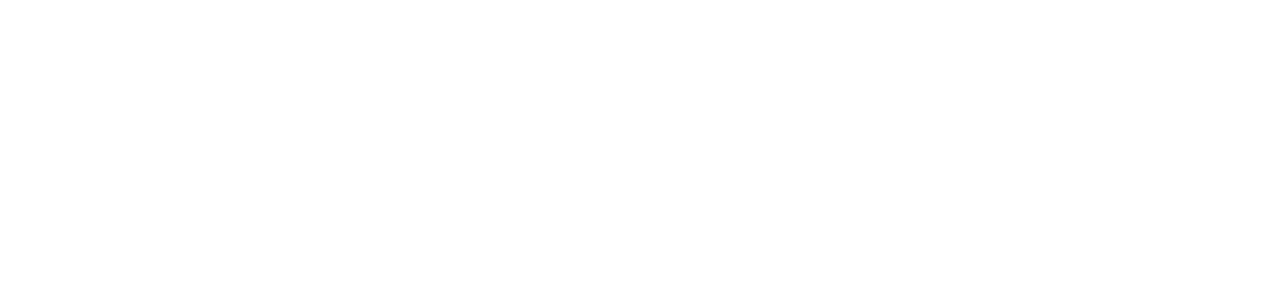
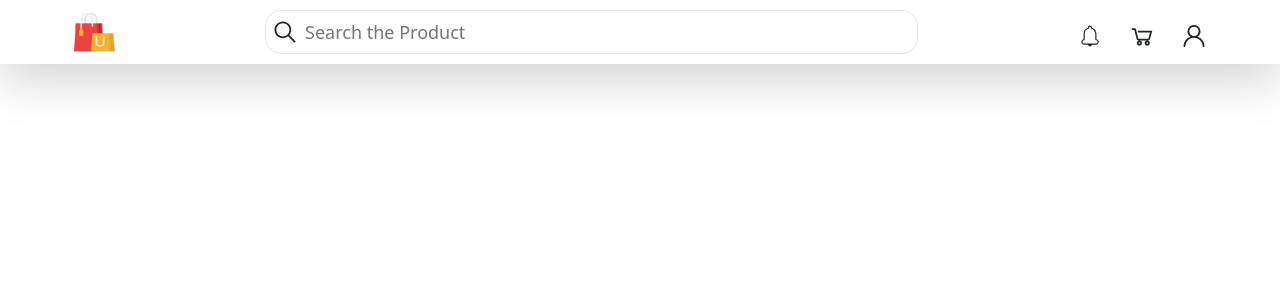
Before and after one commit to shoaiib32/ShopSphere, a React (Vite) app: page / in a window 1280 px wide. Shown: the top 300 px of the page. Built offline with nearby package versions, Linux system fonts and the light colour scheme.

Commit message:
navbar completed

```diff
--- a/src/App.jsx
+++ b/src/App.jsx
@@ -1,9 +1,10 @@
 import React from 'react'
+import Navbar from './Navbar'
 
 const App = () => {
   return (
     <div>
-
+      <Navbar/>
     </div>
   )
 }
--- /dev/null
+++ b/src/Navbar.jsx
@@ -0,0 +1,50 @@
+import React from "react";
+import { IoIosSearch } from "react-icons/io";
+import { CiBellOn } from "react-icons/ci";
+import { LiaShoppingCartSolid } from "react-icons/lia";
+import { GoPerson } from "react-icons/go";
+import { HiOutlineMenuAlt2 } from "react-icons/hi";
+
+const Navbar = () => {
+  return (
+    <>
+      <header className="navbar container-fluid  bg-white  navbar-expand  shadow-lg  bg-white  ">
+       <div className="container-fluid  mx-sm-3 mx-lg-5 row justify-content-between align-center ">
+       <div className="col-3 col-sm-2 d-flex align-items-center gap-3">
+       <div className="hamburger">
+       <HiOutlineMenuAlt2 />
+       </div>
+          <img src="logo.png" alt="" className="logo" />
+        </div>
+
+
+        <div className="input d-flex col-6 col-sm-7 ">
+          <div className="icon rounded-start-4">
+          <IoIosSearch  className="search"/>
+          </div>
+          <input type="text"placeholder="Search the Product"className=" rounded-end-4 w-100 w-sm-50 w-lg-25"/>
+        </div>
+
+
+
+        <div className="right-container col-3 col-sm-3 mr-md-4 ">
+       <div className="d-flex justify-content-end  gap-md-4 gap-2 ">
+       <span>
+            <CiBellOn />
+          </span>
+          <span>
+            <LiaShoppingCartSolid />
+          </span>
+          <span>
+            <GoPerson />
+          </span>
+
+       </div>
+        </div>
+       </div>
+      </header>
+    </>
+  );
+};
+
+export default Navbar;
--- a/src/index.css
+++ b/src/index.css
@@ -0,0 +1,47 @@
+.navbar {
+  height: 64px;
+}
+
+
+.logo {
+  width: 45px;
+}
+
+.hamburger{
+font-size: 24px;
+display: none;
+}
+
+.right-container span{
+font-size: 28px;
+}
+
+
+.input input{
+height: 44px;
+border: none;
+outline: none;
+}
+
+.input input {
+  border: 1px solid #E5E7EB;
+  border-left: none;
+  font-size: 18px;
+  color: #9CA3AF;
+}
+
+.input
+
+.search {
+  font-size: 28px;
+}
+
+.icon {
+  border: 1px solid #E5E7EB;
+  border-right:none ;
+  height: 44px;
+  width: 40px;
+  display: flex;
+  justify-content: center;
+  align-items: center;
+}
--- a/src/main.jsx
+++ b/src/main.jsx
@@ -1,9 +1,10 @@
 import { StrictMode } from 'react'
 import { createRoot } from 'react-dom/client'
 import App from './App.jsx'
+import "bootstrap/dist/css/bootstrap.min.css"
 import './index.css'
 import './media.css'
-import "bootstrap/dist/css/bootstrap.min.css"
+
 
 createRoot(document.getElementById('root')).render(
   <StrictMode>
--- a/src/media.css
+++ b/src/media.css
@@ -0,0 +1,14 @@
+@media (max-width:576px) {
+  .input{
+    justify-content: center;
+  }
+  .input input {
+   max-width: 90px;;
+  }
+  .right-container {
+    margin-left: 20px;
+  }
+  .hamburger{
+    display:block;
+  }
+}
```
Also changed, not shown: public/logo.png (added), public/logo_big.png (added).
